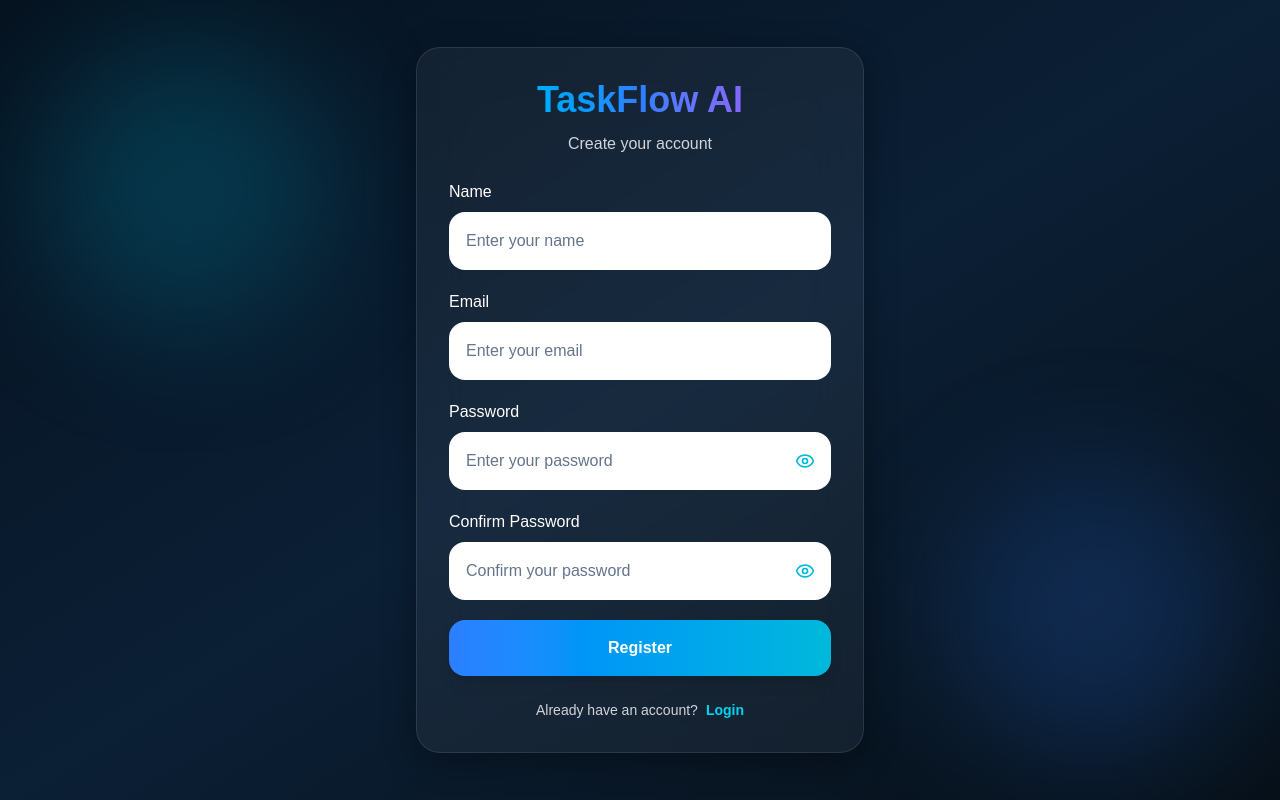
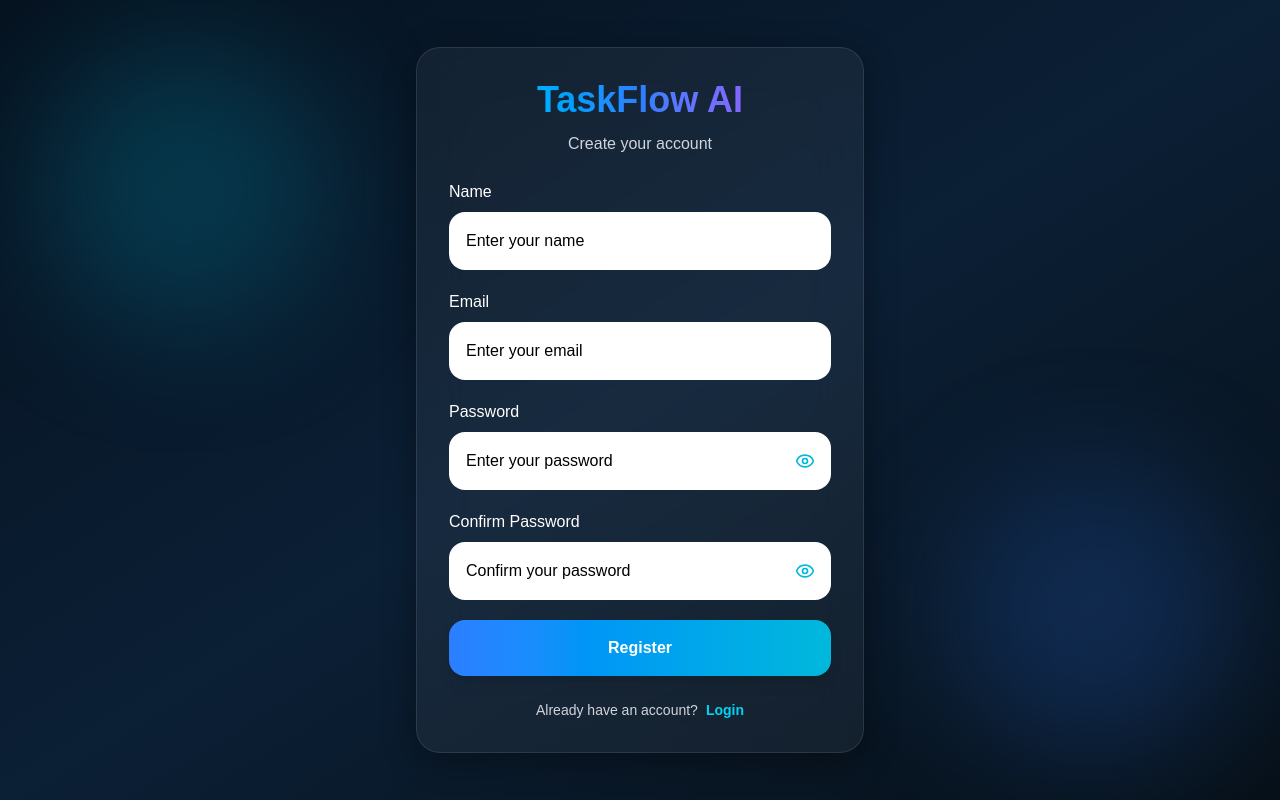
Before and after one commit to AkashVR07/taskflow-ai, a Next.js app in the folder client/: page /register in a window 1280 px wide. Built offline with nearby package versions, Linux system fonts and the light colour scheme.

Commit message:
Fixed auth input visibility and register page errors

```diff
--- a/client/app/register/page.tsx
+++ b/client/app/register/page.tsx
@@ -14,15 +14,21 @@ import {
 export default function RegisterPage() {
   const router = useRouter();
 
-  const [name, setName] = useState("");
-  const [email, setEmail] = useState("");
+  const [name, setName] =
+    useState("");
+
+  const [email, setEmail] =
+    useState("");
+
   const [password, setPassword] =
     useState("");
+
   const [confirmPassword, setConfirmPassword] =
     useState("");
 
   const [showPassword, setShowPassword] =
     useState(false);
+
   const [
     showConfirmPassword,
     setShowConfirmPassword,
@@ -37,7 +43,9 @@ export default function RegisterPage() {
     e.preventDefault();
 
     if (password !== confirmPassword) {
-      toast.error("Passwords do not match");
+      toast.error(
+        "Passwords do not match"
+      );
       return;
     }
 
@@ -51,14 +59,15 @@ export default function RegisterPage() {
     try {
       setLoading(true);
 
-      const { data } = await axios.post(
-        `${process.env.NEXT_PUBLIC_API_URL}/api/auth/register`,
-        {
-          name,
-          email,
-          password,
-        }
-      );
+      const { data } =
+        await axios.post(
+          `${process.env.NEXT_PUBLIC_API_URL}/api/auth/register`,
+          {
+            name,
+            email,
+            password,
+          }
+        );
 
       localStorage.setItem(
         "userInfo",
@@ -67,14 +76,18 @@ export default function RegisterPage() {
 
       document.cookie = `token=${data.token}; path=/; max-age=86400`;
 
-      toast.success("Registration Successful");
+      toast.success(
+        "Registration Successful"
+      );
 
       setTimeout(() => {
         router.push("/dashboard");
       }, 1500);
+
     } catch (error: any) {
       toast.error(
-        error?.response?.data?.message ||
+        error?.response?.data
+          ?.message ||
           "Registration Failed"
       );
     } finally {
@@ -84,10 +97,13 @@ export default function RegisterPage() {
 
   return (
     <div className="min-h-screen bg-gradient-to-br from-[#06121f] via-[#0b1f35] to-[#071018] flex items-center justify-center px-4 py-10 relative overflow-y-auto">
+
+      {/* BACKGROUND GLOW */}
       <div className="absolute w-72 h-72 bg-cyan-500/20 blur-3xl rounded-full top-10 left-10"></div>
 
       <div className="absolute w-72 h-72 bg-blue-500/20 blur-3xl rounded-full bottom-10 right-10"></div>
 
+      {/* REGISTER CARD */}
       <motion.form
         initial={{
           opacity: 0,
@@ -103,7 +119,10 @@ export default function RegisterPage() {
         onSubmit={submitHandler}
         className="relative z-10 w-full max-w-md p-8 rounded-3xl border border-white/10 bg-white/5 backdrop-blur-xl shadow-[0_8px_32px_rgba(0,0,0,0.37)]"
       >
+
+        {/* HEADER */}
         <div className="text-center mb-6">
+
           <h1 className="text-4xl font-extrabold bg-gradient-to-r from-cyan-400 via-blue-500 to-purple-500 bg-clip-text text-transparent">
             TaskFlow AI
           </h1>
@@ -111,10 +130,14 @@ export default function RegisterPage() {
           <p className="text-gray-300 mt-3">
             Create your account
           </p>
+
         </div>
 
         <div className="space-y-5">
+
+          {/* NAME */}
           <div>
+
             <label className="block mb-2 font-medium text-white">
               Name
             </label>
@@ -122,16 +145,28 @@ export default function RegisterPage() {
             <input
               type="text"
               placeholder="Enter your name"
-              className="auth-input w-full p-4 rounded-2xl outline-none transition-all duration-300"
               value={name}
               onChange={(e) =>
                 setName(e.target.value)
               }
               required
+              style={{
+                backgroundColor:
+                  "#ffffff",
+                color: "#000000",
+                WebkitTextFillColor:
+                  "#000000",
+                caretColor:
+                  "#000000",
+              }}
+              className="w-full p-4 rounded-2xl border border-white/20 outline-none focus:border-cyan-500 transition-all duration-300"
             />
+
           </div>
 
+          {/* EMAIL */}
           <div>
+
             <label className="block mb-2 font-medium text-white">
               Email
             </label>
@@ -139,21 +174,34 @@ export default function RegisterPage() {
             <input
               type="email"
               placeholder="Enter your email"
-              className="auth-input w-full p-4 rounded-2xl outline-none transition-all duration-300"
               value={email}
               onChange={(e) =>
                 setEmail(e.target.value)
               }
               required
+              style={{
+                backgroundColor:
+                  "#ffffff",
+                color: "#000000",
+                WebkitTextFillColor:
+                  "#000000",
+                caretColor:
+                  "#000000",
+              }}
+              className="w-full p-4 rounded-2xl border border-white/20 outline-none focus:border-cyan-500 transition-all duration-300"
             />
+
           </div>
 
+          {/* PASSWORD */}
           <div>
+
             <label className="block mb-2 font-medium text-white">
               Password
             </label>
 
             <div className="relative">
+
               <input
                 type={
                   showPassword
@@ -161,12 +209,23 @@ export default function RegisterPage() {
                     : "password"
                 }
                 placeholder="Enter your password"
-                className="auth-input w-full p-4 pr-12 rounded-2xl outline-none transition-all duration-300"
                 value={password}
                 onChange={(e) =>
-                  setPassword(e.target.value)
+                  setPassword(
+                    e.target.value
+                  )
                 }
                 required
+                style={{
+                  backgroundColor:
+                    "#ffffff",
+                  color: "#000000",
+                  WebkitTextFillColor:
+                    "#000000",
+                  caretColor:
+                    "#000000",
+                }}
+                className="w-full p-4 pr-12 rounded-2xl border border-white/20 outline-none focus:border-cyan-500 transition-all duration-300"
               />
 
               <button
@@ -184,47 +243,60 @@ export default function RegisterPage() {
                   <Eye size={20} />
                 )}
               </button>
+
             </div>
+
           </div>
 
+          {/* PASSWORD STRENGTH */}
           {password && (
             <div className="space-y-2">
+
               <div className="h-2 w-full rounded-full bg-white/10 overflow-hidden">
+
                 <div
                   className={`h-full rounded-full transition-all duration-300 ${
                     password.length < 6
                       ? "w-1/3 bg-red-500"
-                      : password.length < 10
+                      : password.length <
+                        10
                       ? "w-2/3 bg-yellow-500"
                       : "w-full bg-green-500"
                   }`}
                 ></div>
+
               </div>
 
               <p
                 className={`text-xs ${
                   password.length < 6
                     ? "text-red-400"
-                    : password.length < 10
+                    : password.length <
+                      10
                     ? "text-yellow-400"
                     : "text-green-400"
                 }`}
               >
                 {password.length < 6
                   ? "Weak password"
-                  : password.length < 10
+                  : password.length <
+                    10
                   ? "Medium password"
                   : "Strong password"}
               </p>
+
             </div>
           )}
 
+          {/* CONFIRM PASSWORD */}
           <div>
+
             <label className="block mb-2 font-medium text-white">
               Confirm Password
             </label>
 
             <div className="relative">
+
               <input
                 type={
                   showConfirmPassword
@@ -232,14 +304,25 @@ export default function RegisterPage() {
                     : "password"
                 }
                 placeholder="Confirm your password"
-                className="auth-input w-full p-4 pr-12 rounded-2xl outline-none transition-all duration-300"
-                value={confirmPassword}
+                value={
+                  confirmPassword
+                }
                 onChange={(e) =>
                   setConfirmPassword(
                     e.target.value
                   )
                 }
                 required
+                style={{
+                  backgroundColor:
+                    "#ffffff",
+                  color: "#000000",
+                  WebkitTextFillColor:
+                    "#000000",
+                  caretColor:
+                    "#000000",
+                }}
+                className="w-full p-4 pr-12 rounded-2xl border border-white/20 outline-none focus:border-cyan-500 transition-all duration-300"
               />
 
               <button
@@ -257,28 +340,35 @@ export default function RegisterPage() {
                   <Eye size={20} />
                 )}
               </button>
+
             </div>
+
           </div>
 
+          {/* PASSWORD MATCH */}
           {confirmPassword && (
             <p
               className={`text-sm ${
-                password === confirmPassword
+                password ===
+                confirmPassword
                   ? "text-green-400"
                   : "text-red-400"
               }`}
             >
-              {password === confirmPassword
+              {password ===
+              confirmPassword
                 ? "✓ Passwords match"
                 : "✗ Passwords do not match"}
             </p>
           )}
 
+          {/* REGISTER BUTTON */}
           <button
             type="submit"
             disabled={loading}
             className="w-full flex items-center justify-center gap-2 bg-gradient-to-r from-blue-500 to-cyan-500 text-white p-4 rounded-2xl font-semibold shadow-lg hover:scale-[1.02] transition-all duration-300 disabled:opacity-50"
           >
+
             {loading && (
               <Loader2
                 size={20}
@@ -289,23 +379,31 @@ export default function RegisterPage() {
             {loading
               ? "Creating account..."
               : "Register"}
+
           </button>
 
+          {/* LOGIN LINK */}
           <div className="mt-6 flex items-center justify-center gap-2 text-sm">
+
             <span className="text-gray-300">
-              Already have an account?
+              Already have an
+              account?
             </span>
 
             <button
               type="button"
               onClick={() =>
-                router.push("/login")
+                router.push(
+                  "/login"
+                )
               }
               className="text-cyan-400 font-bold hover:text-cyan-300 transition-all duration-300"
             >
               Login
             </button>
+
           </div>
+
         </div>
       </motion.form>
     </div>
```
Also changed, not shown: client/app/login/page.tsx (+31 -12 lines).
